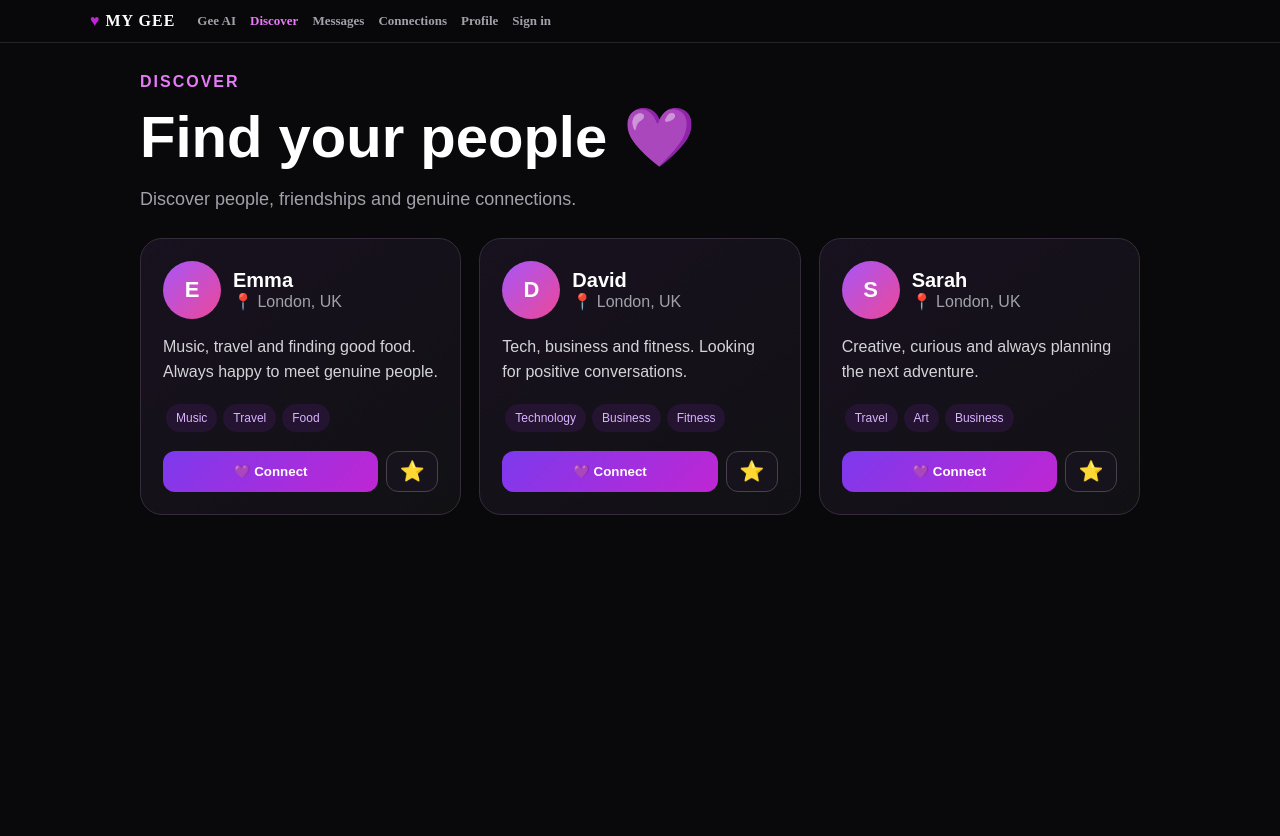
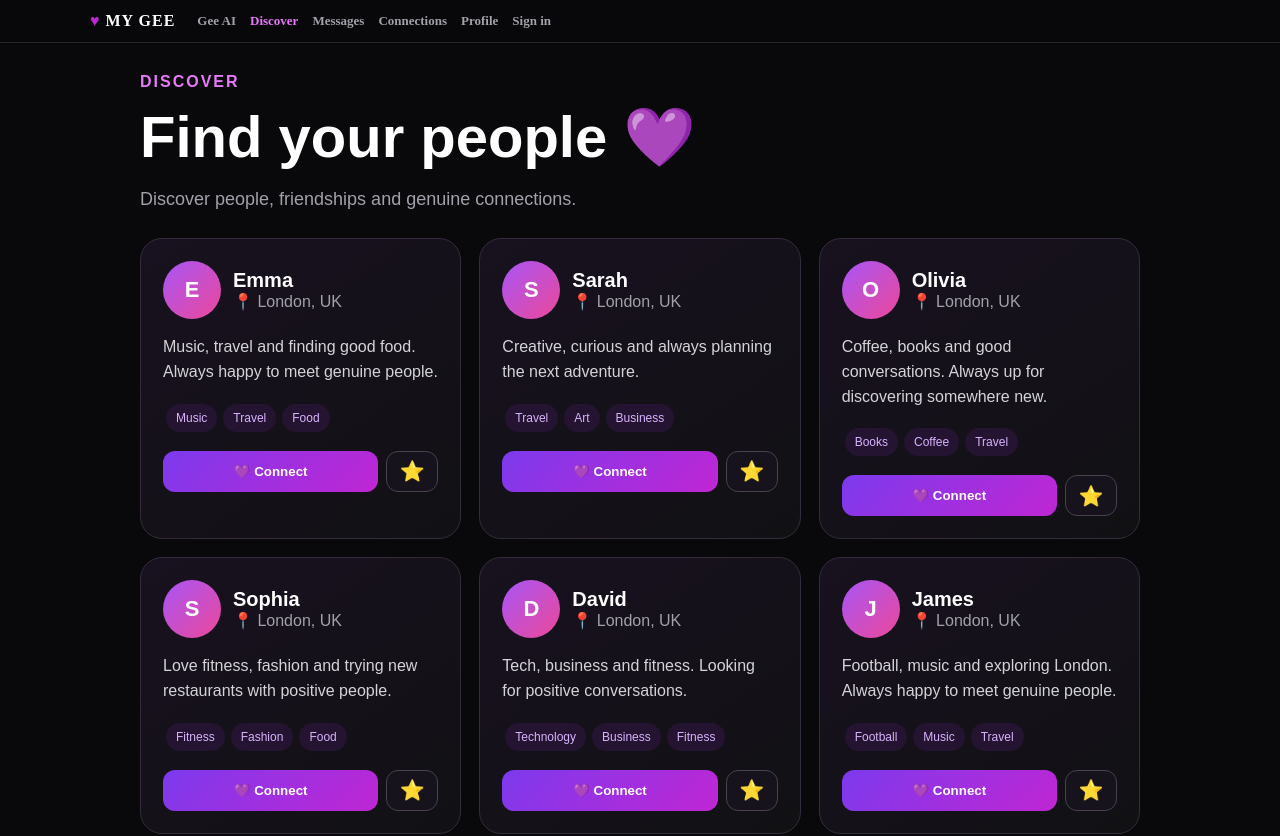
Before and after one commit to eljayempire1/My-gee-mvp, a Next.js app: page /discover in a window 1280 px wide. Shown: the top 836 px of the page. Built offline with nearby package versions, Linux system fonts and the light colour scheme; no server answers.

Commit message:
Add 4 women and 4 men to demo discovery profiles

```diff
--- a/app/discover/page.tsx
+++ b/app/discover/page.tsx
@@ -6,8 +6,13 @@ import Nav from "../components/Nav";
 type Person={id:string;display_name:string|null;city:string|null;bio:string|null;interests:string[]};
 const demoPeople:Person[]=[
  {id:"demo-emma",display_name:"Emma",city:"London, UK",bio:"Music, travel and finding good food. Always happy to meet genuine people.",interests:["Music","Travel","Food"]},
+ {id:"demo-sarah",display_name:"Sarah",city:"London, UK",bio:"Creative, curious and always planning the next adventure.",interests:["Travel","Art","Business"]},
+ {id:"demo-olivia",display_name:"Olivia",city:"London, UK",bio:"Coffee, books and good conversations. Always up for discovering somewhere new.",interests:["Books","Coffee","Travel"]},
+ {id:"demo-sophia",display_name:"Sophia",city:"London, UK",bio:"Love fitness, fashion and trying new restaurants with positive people.",interests:["Fitness","Fashion","Food"]},
  {id:"demo-david",display_name:"David",city:"London, UK",bio:"Tech, business and fitness. Looking for positive conversations.",interests:["Technology","Business","Fitness"]},
- {id:"demo-sarah",display_name:"Sarah",city:"London, UK",bio:"Creative, curious and always planning the next adventure.",interests:["Travel","Art","Business"]}
+ {id:"demo-james",display_name:"James",city:"London, UK",bio:"Football, music and exploring London. Always happy to meet genuine people.",interests:["Football","Music","Travel"]},
+ {id:"demo-michael",display_name:"Michael",city:"London, UK",bio:"Entrepreneurial, relaxed and into great food, music and good vibes.",interests:["Business","Music","Food"]},
+ {id:"demo-daniel",display_name:"Daniel",city:"London, UK",bio:"Fitness, technology and weekend adventures. Here for genuine connections.",interests:["Fitness","Technology","Travel"]}
 ];
 
 export default function Discover(){
```
